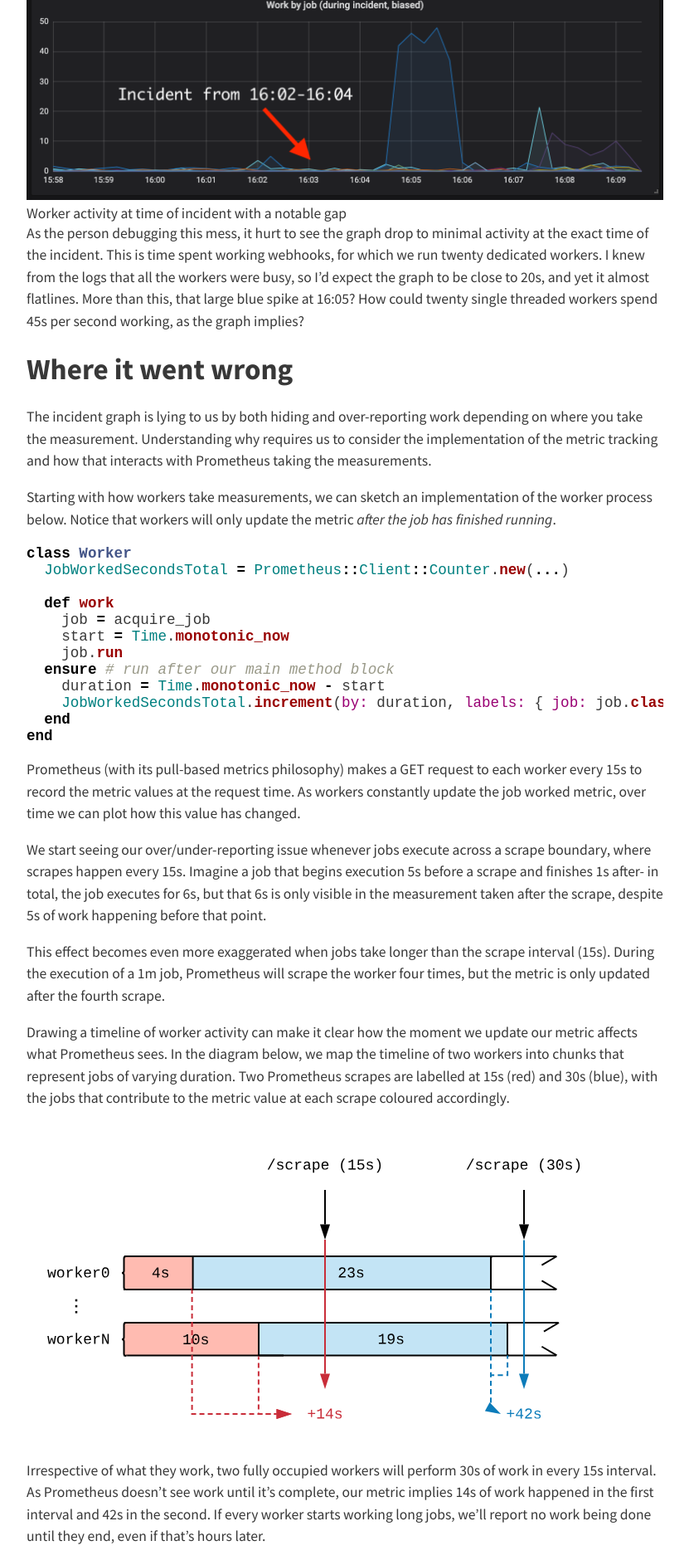
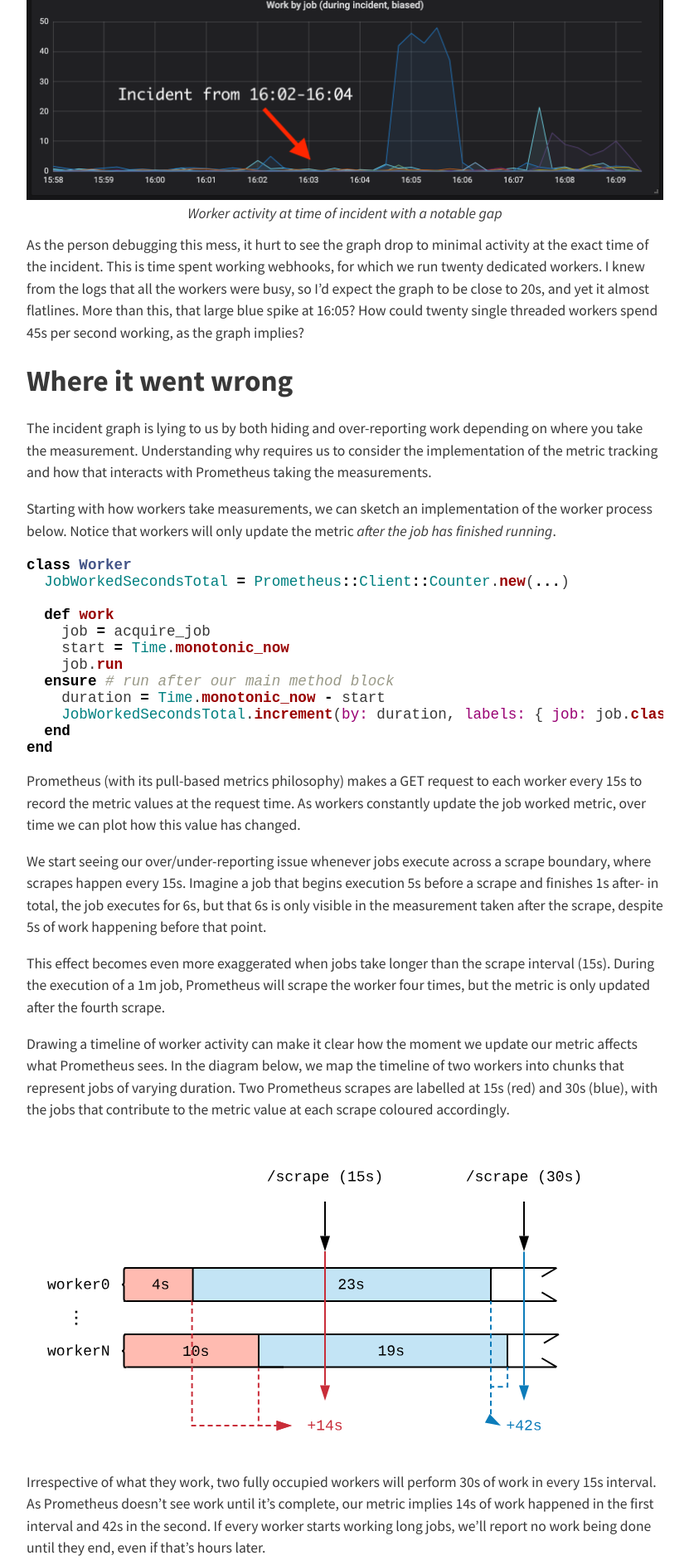
Before and after one commit to samstarling/blog.lawrencejones.dev, a Jekyll site: the page built from _posts/2019-04-19-incremental-measurement.md, in a window 1280 px wide. Shown: the part 1377-3263 px from the top of the page at 83% size, without its empty margins (224-1055 px from the left). Built offline with Jekyll 4.4.1, drawn with Linux system fonts in a browser that asks for light colours; nearby versions of some CDN libraries.

Commit message:
figcaption styles

```diff
--- a/_sass/type-theme.scss
+++ b/_sass/type-theme.scss
@@ -18,3 +18,14 @@
 @import 'includes/footer';
 @import 'includes/tag_list';
 @import 'includes/post_nav';
+
+////////////////////////////////////////////////////////////////////////////////
+// Customisations to the type theme
+////////////////////////////////////////////////////////////////////////////////
+
+// Captions should be centered, and italic'd, with a bit of bottom spacing
+figure > figcaption {
+  font-style: italic;
+  text-align: center;
+  margin-bottom: 14px;
+}
```
